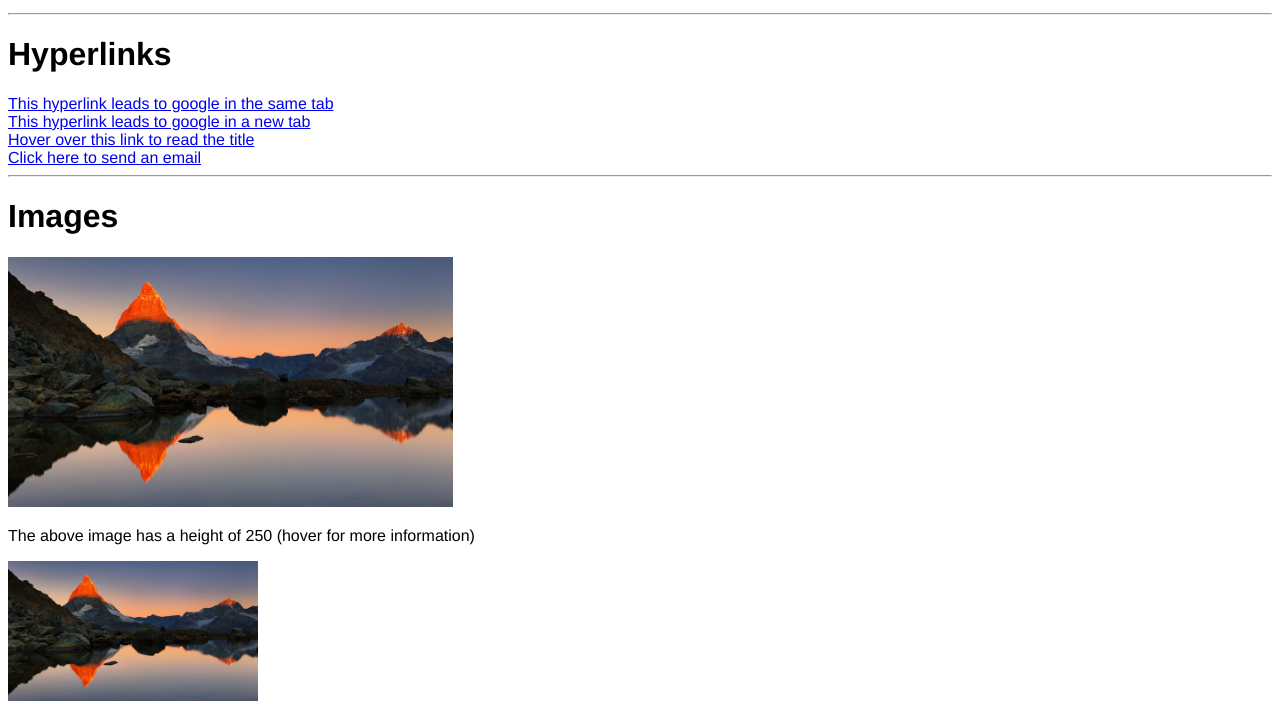
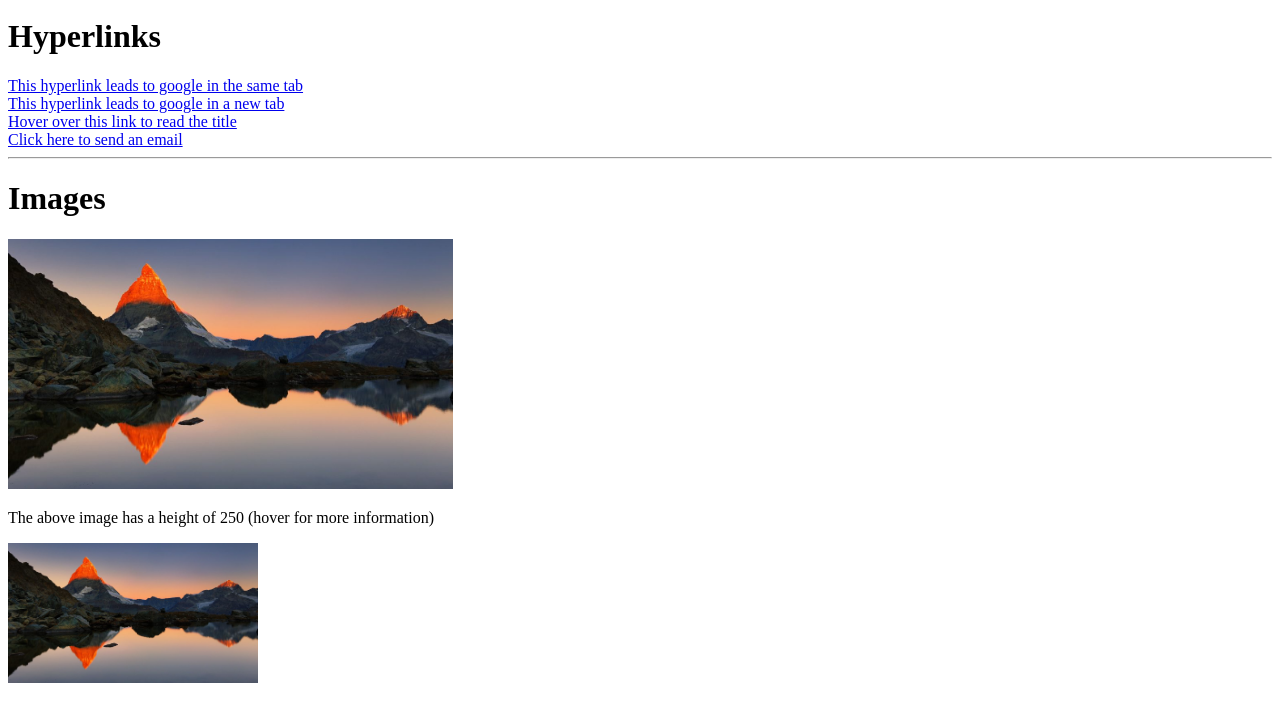
Before and after one commit to Ibrahim-AlKhalil-Mohamed/Ibrahim.A.Mohamed-Practice-Page-V1.1, a plain HTML site: page index.html in a window 1280 px wide. Shown: the part 809-1513 px from the top of the page. Drawn offline with Linux system fonts and the light colour scheme.

Commit message:
Update index.html

```diff
--- a/index.html
+++ b/index.html
@@ -54,7 +54,7 @@
     </head>
 
 
-<body  style="font-family: Helvetica">
+<body  style="font-family: Founders Grotesk X-Cond Bold">
  <!--This is the content of the page
     (this may be why its reffered to as the body)-->
 
```
